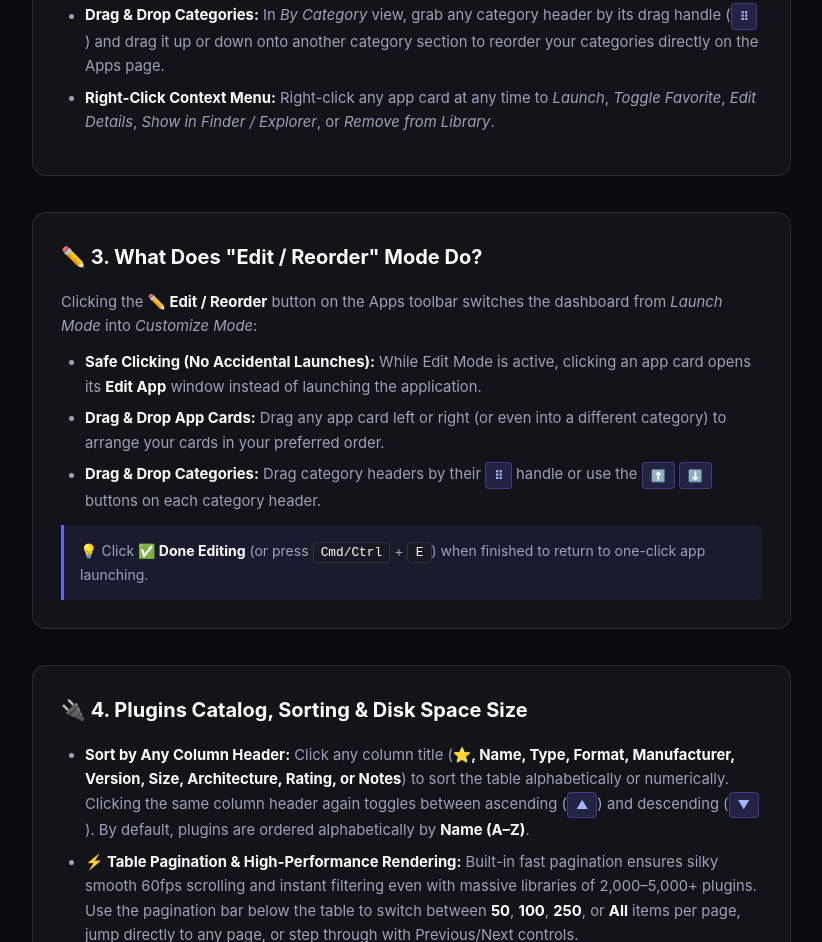
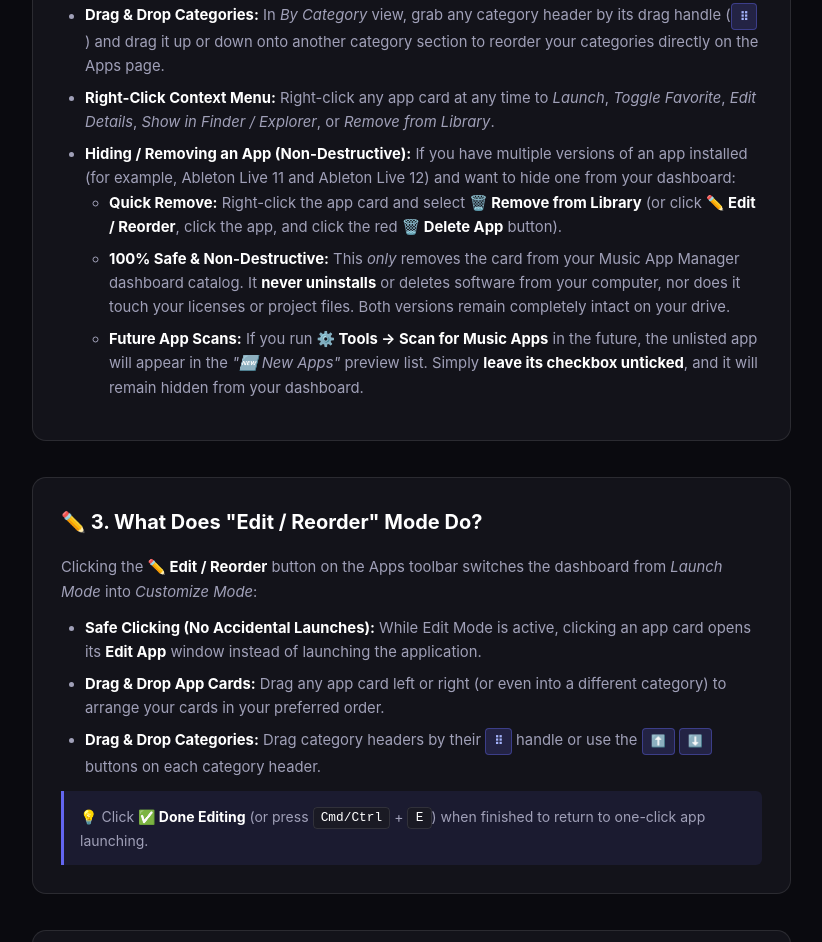
Before and after one commit to darronhartas-max/music-app-manager, an Electron app: page docs/user-guide.html in a window 1120 px wide. Shown: the part 882-1824 px from the top of the page, without its empty margins (281-1103 px from the left). Drawn offline with Linux system fonts and the light colour scheme.

Commit message:
docs: add guide instructions for non-destructively hiding unneeded app versions

```diff
--- a/docs/user-guide.html
+++ b/docs/user-guide.html
@@ -238,6 +238,13 @@
           <li><strong>Group by Category or Manufacturer:</strong> Use the toolbar toggle to view apps grouped by workflow category (<em>DAWs, Synths, Guitar &amp; Bass, Audio Tools, Utilities</em>) or by manufacturer (<em>Arturia, Native Instruments, Ableton, etc.</em>).</li>
           <li><strong>Drag &amp; Drop Categories:</strong> In <em>By Category</em> view, grab any category header by its drag handle (<span class="badge">⠿</span>) and drag it up or down onto another category section to reorder your categories directly on the Apps page.</li>
           <li><strong>Right-Click Context Menu:</strong> Right-click any app card at any time to <em>Launch</em>, <em>Toggle Favorite</em>, <em>Edit Details</em>, <em>Show in Finder / Explorer</em>, or <em>Remove from Library</em>.</li>
+          <li><strong>Hiding / Removing an App (Non-Destructive):</strong> If you have multiple versions of an app installed (for example, Ableton Live 11 and Ableton Live 12) and want to hide one from your dashboard:
+            <ul>
+              <li><strong>Quick Remove:</strong> Right-click the app card and select <strong>🗑️ Remove from Library</strong> (or click <strong>✏️ Edit / Reorder</strong>, click the app, and click the red <strong>🗑️ Delete App</strong> button).</li>
+              <li><strong>100% Safe &amp; Non-Destructive:</strong> This <em>only</em> removes the card from your Music App Manager dashboard catalog. It <strong>never uninstalls</strong> or deletes software from your computer, nor does it touch your licenses or project files. Both versions remain completely intact on your drive.</li>
+              <li><strong>Future App Scans:</strong> If you run <strong>⚙️ Tools → Scan for Music Apps</strong> in the future, the unlisted app will appear in the <em>"🆕 New Apps"</em> preview list. Simply <strong>leave its checkbox unticked</strong>, and it will remain hidden from your dashboard.</li>
+            </ul>
+          </li>
         </ul>
       </section>
 
```
